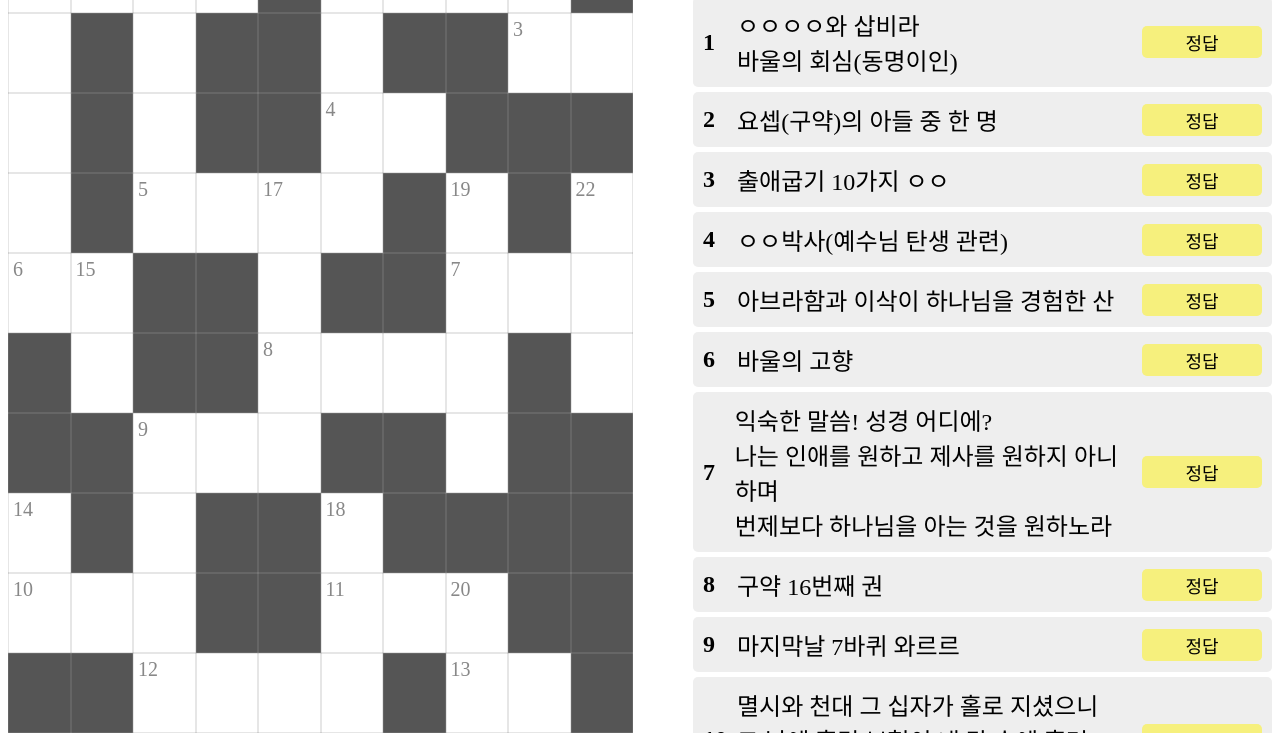
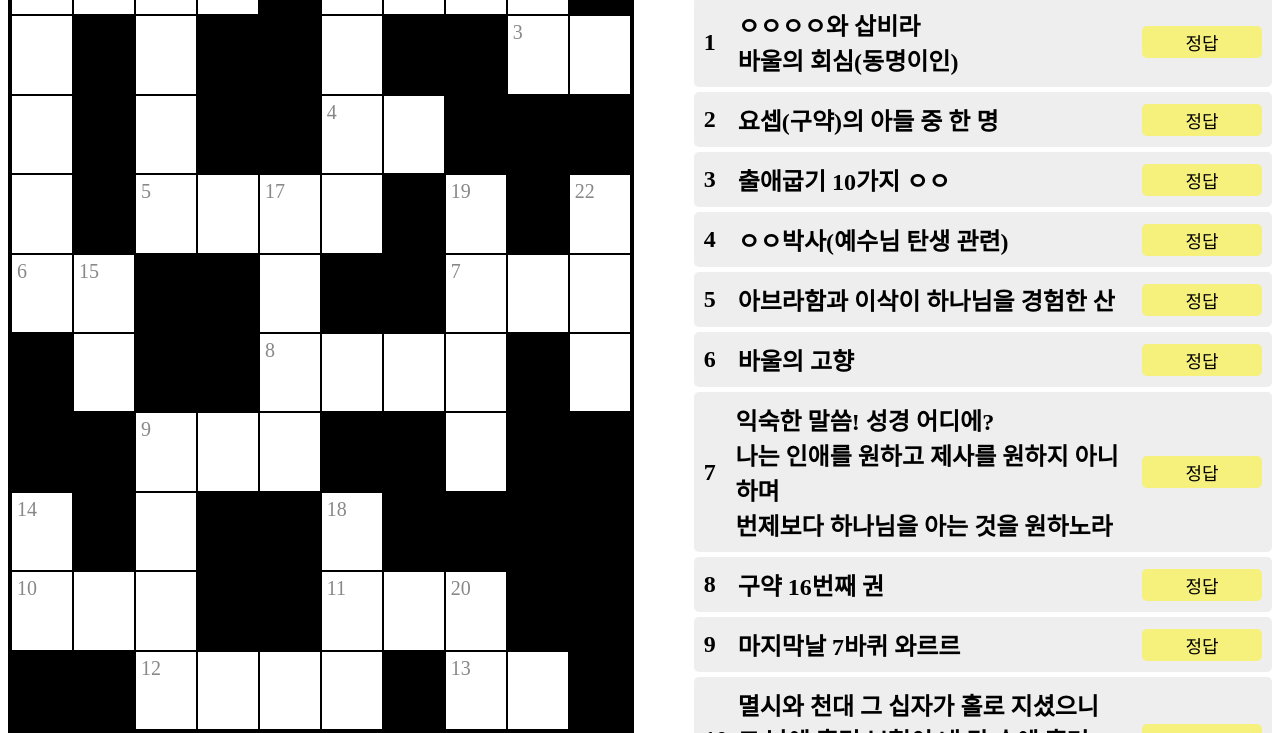
Before and after one commit to wondaero/puzzle.garo-sero, a plain HTML site: page index.html in a window 1280 px wide. Shown: the part 75-808 px from the top of the page. Drawn offline with Linux system fonts and the light colour scheme; a web font is replaced by a local one.

Commit message:
선명도 조절

```diff
--- a/index.html
+++ b/index.html
@@ -51,26 +51,26 @@
             display: flex;
             justify-content: center;
             flex-wrap: wrap;
-            box-shadow: inset 0 0 1px #000;
+            box-sizing: border-box;
+            border: 3px solid #000;
             margin-right: 50px;
         }
         .puzzle-wrapper > div{
             width: 10%;
             height: 10%;
-            box-shadow: inset 0 0 1px #fff;
-            background: #555;
+            background: #000;
             position: relative;
             display: flex;
             align-items: center;
             justify-content: center;
             font-size: 48px;
+            box-sizing: border-box;
         }
         .puzzle-wrapper > div.hover{
             background: #ff0!important;
         }
-        .puzzle-wrapper > div[data-g]{background: #fff; box-shadow: inset 0 0 1px #000;}
-        .puzzle-wrapper > div[data-s]{background: #fff; box-shadow: inset 0 0 1px #000;}
-        /* .puzzle-wrapper > div[data-s][data-g]{background: #ff0;} */
+        .puzzle-wrapper > div[data-g]{background: #fff; border: 1px solid #000;}
+        .puzzle-wrapper > div[data-s]{background: #fff; border: 1px solid #000;}
 
         .puzzle-wrapper > div[data-num]:after{
             content: '1';
@@ -145,6 +145,7 @@
             display: flex;
             align-items: center;
             margin-right: 20px;
+            font-weight: 900;
         }
         .quiz-wrapper ul li > div strong{
             width: 24px;
```
